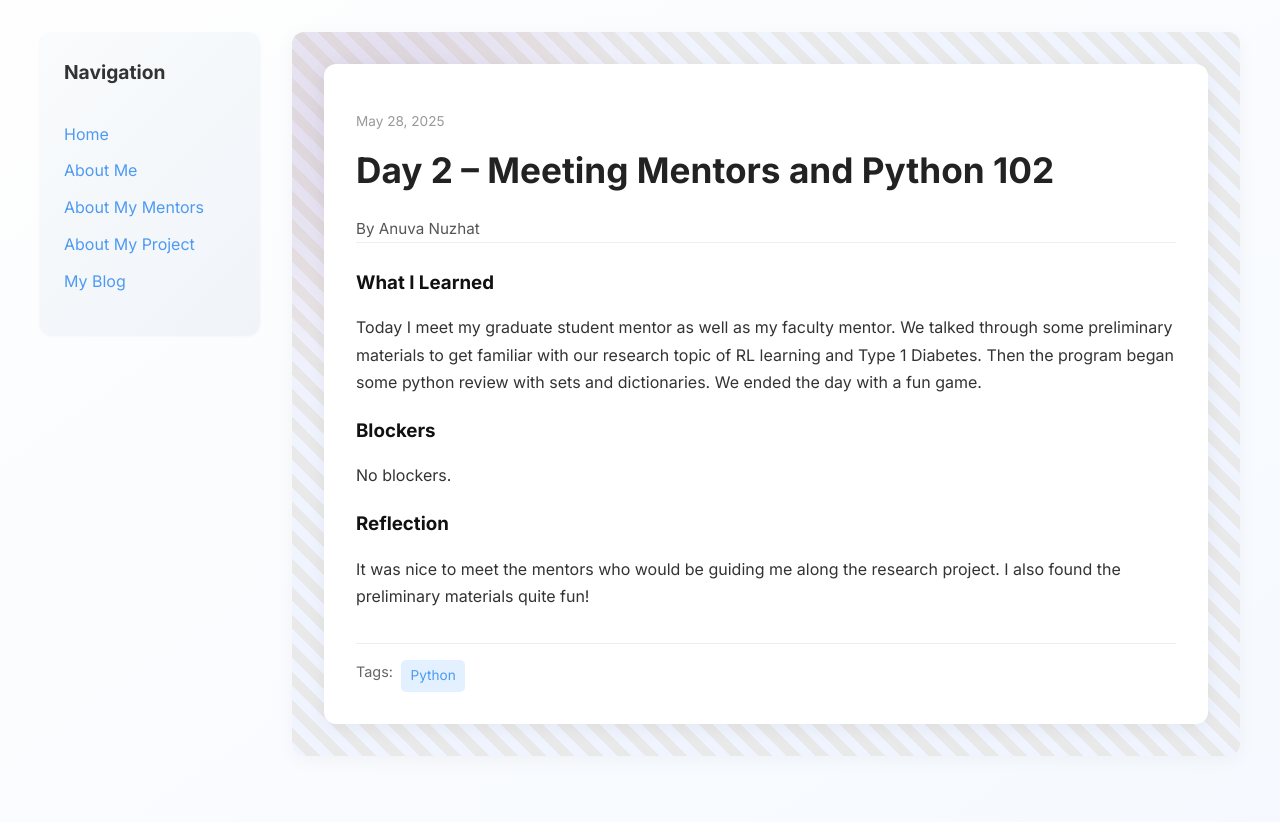
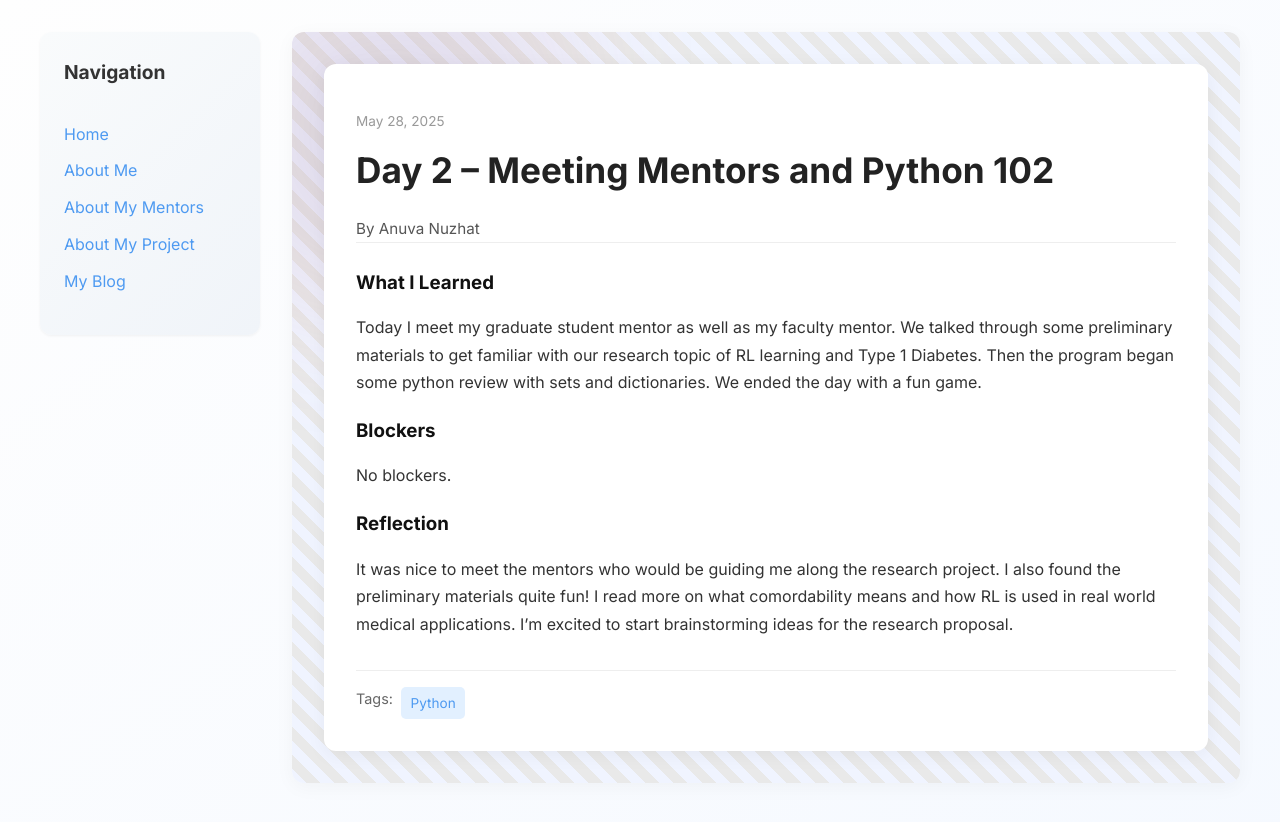
Before and after one commit to anuvanuzhat/anuvanuzhat.github.io, a Jekyll site: the page built from _posts/2025-05-28-day-2.md, in a window 1280 px wide. Shown: the top 822 px of the page. Built offline with Jekyll 4.4.1, drawn with Linux system fonts in a browser that asks for light colours.

Commit message:
Update 2025-05-28-day-2.md

```diff
--- a/_posts/2025-05-28-day-2.md
+++ b/_posts/2025-05-28-day-2.md
@@ -13,5 +13,5 @@ blockers: |
   No blockers.
 
 reflection: |
-  It was nice to meet the mentors who would be guiding me along the research project. I also found the preliminary materials quite fun!
+  It was nice to meet the mentors who would be guiding me along the research project. I also found the preliminary materials quite fun! I read more on what comordability means and how RL is used in real world medical applications. I'm excited to start brainstorming ideas for the research proposal.
 ---
```
